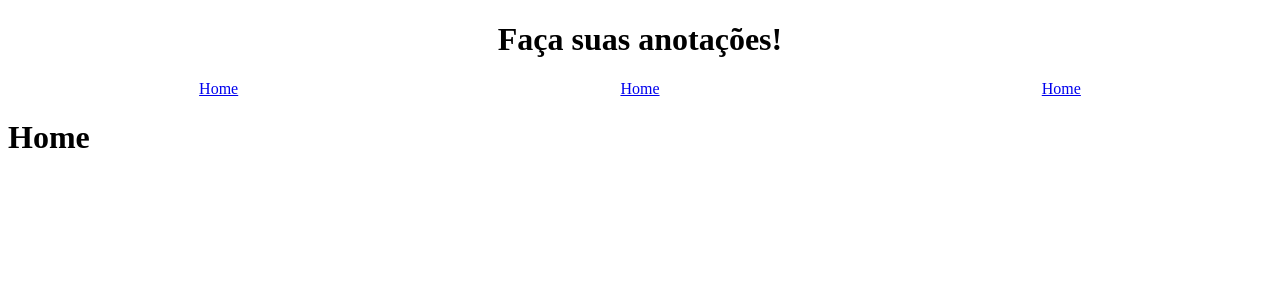
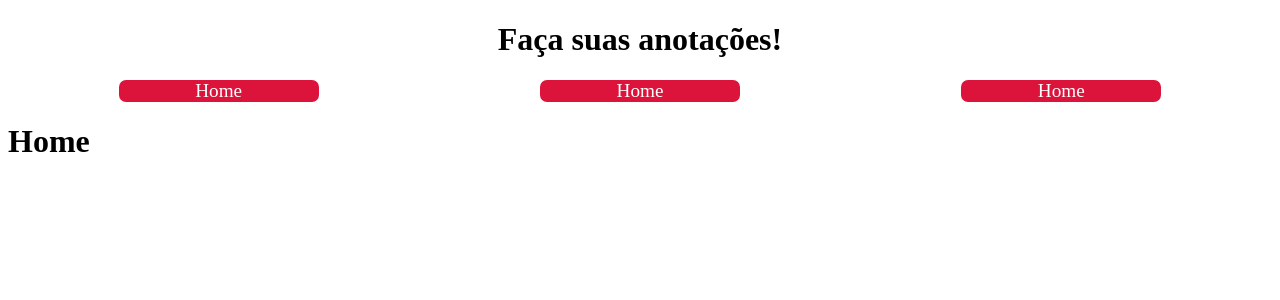
Before and after one commit to joaogdfaero/rails_react_notes, a React app in the folder frontend/: page / in a window 1280 px wide. Shown: the top 300 px of the page. Built offline with nearby package versions, Linux system fonts and the light colour scheme.

Commit message:
nav css style

```diff
--- a/frontend/src/styles.css
+++ b/frontend/src/styles.css
@@ -7,3 +7,22 @@ header nav {
   display: flex;
   justify-content: space-around;
 }
+
+header nav a {
+  color: black;
+  text-decoration: none;
+}
+
+header nav div {
+  font-size: larger;
+  background-color: crimson;
+  color: white;
+  width: 200px;
+  border-radius: 7px;
+  transition: background-color .2s, color .2s;
+}
+
+header nav div:hover {
+  background-color: burlywood;
+  color: crimson;
+}
```
